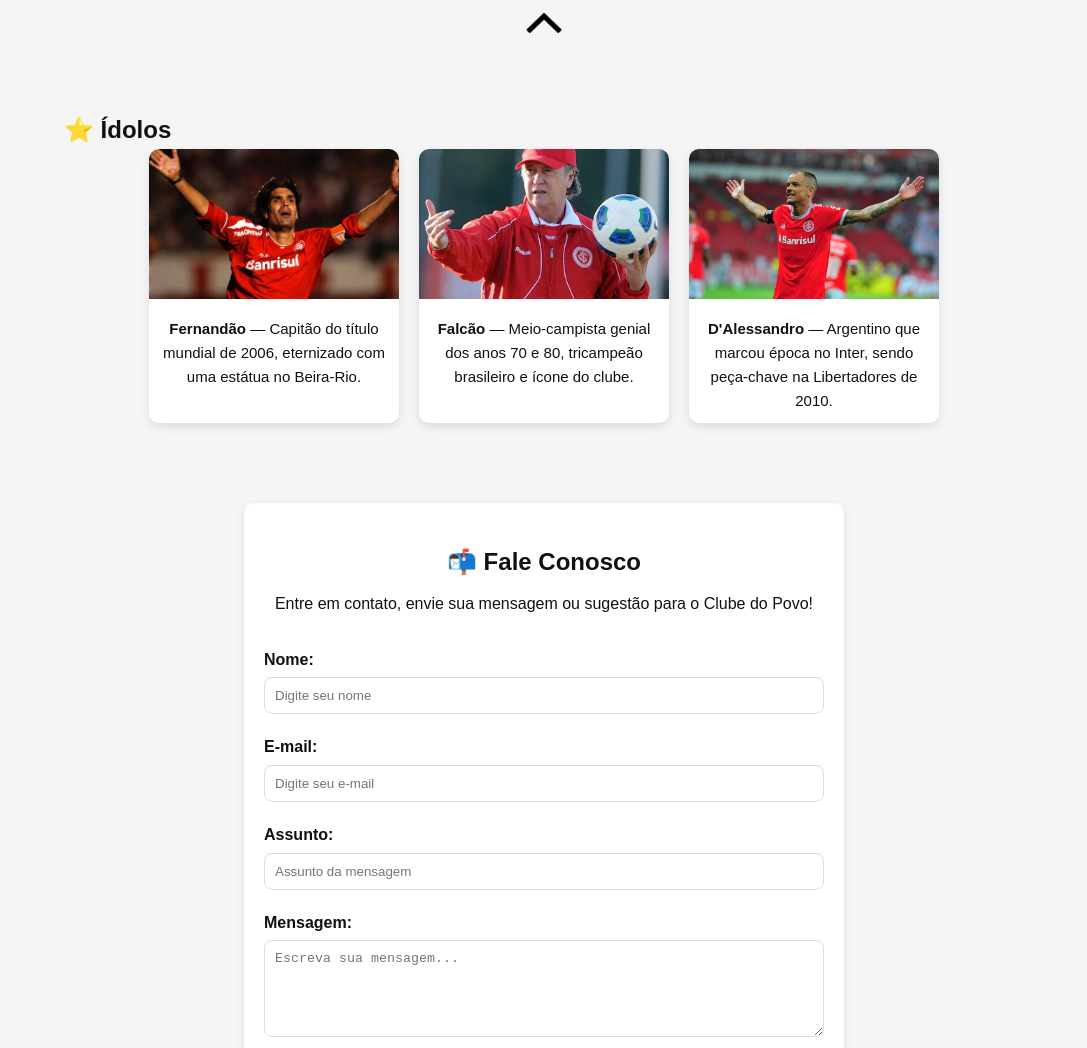
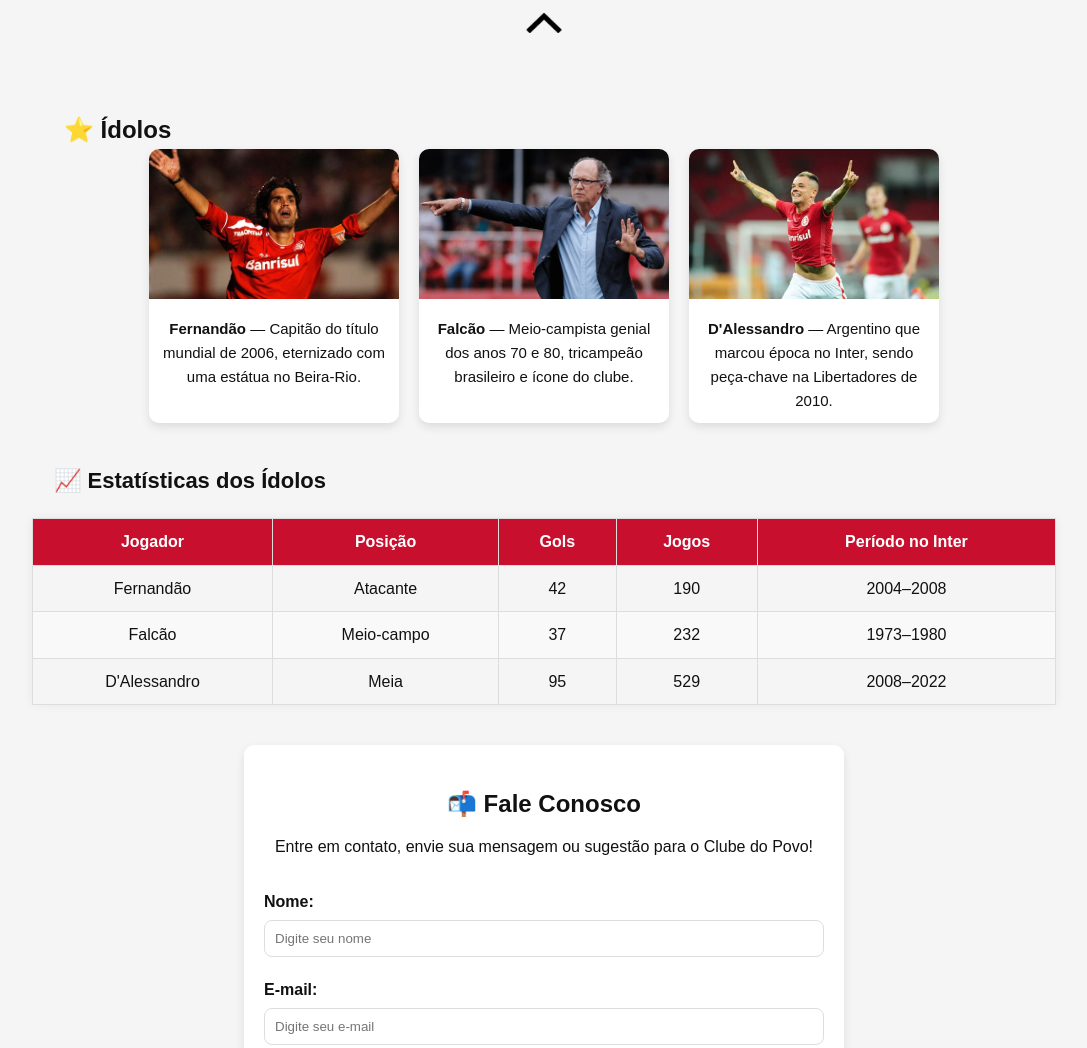
Before and after one commit to davi2989/Site-do-Inter, a plain HTML site: page index.html in a window 1280 px wide. Shown: the part 1588-2636 px from the top of the page, without its empty margins (96-1183 px from the left). Drawn offline with Linux system fonts and the light colour scheme.

Commit message:
Add files via upload

```diff
--- a/index.html
+++ b/index.html
@@ -12,7 +12,7 @@
 <body>
     <header id="cabecalho">
         <div class="logo">
-            <img src="./assets/img/logo.png" alt="Logo do Inter">
+            <img src="./assets/img/logo.inter.png" alt="Logo do Inter">
             <h1>Sport Club Internacional</h1>
         </div>
         <nav>
@@ -86,18 +86,55 @@
                 </div>
 
                 <div class="card">
-                    <img src="./assets/img/falcao.avif" alt="Falcão">
+                    <img src="./assets/img/falcao.png" alt="Falcão">
                     <p><strong>Falcão</strong> — Meio-campista genial dos anos 70 e 80, tricampeão brasileiro e ícone do
                         clube.</p>
                 </div>
 
                 <div class="card">
-                    <img src="./assets/img/dalessandro.webp" alt="imagem de D'alessandro">
+                    <img src="./assets/img/Dale.webp" alt="imagem de D'alessandro">
                     <p><strong>D'Alessandro</strong> — Argentino que marcou época no Inter, sendo peça-chave na
                         Libertadores de 2010.</p>
                 </div>
             </div>
         </section>
+        <div class="tabela-wrapper">
+            <h3 class="titulo-tabela">📈 Estatísticas dos Ídolos</h3>
+            <table class="tabela-idolos">
+                <thead>
+                    <tr>
+                        <th>Jogador</th>
+                        <th>Posição</th>
+                        <th>Gols</th>
+                        <th>Jogos</th>
+                        <th>Período no Inter</th>
+                    </tr>
+                </thead>
+                <tbody>
+                    <tr>
+                        <td>Fernandão</td>
+                        <td>Atacante</td>
+                        <td>42</td>
+                        <td>190</td>
+                        <td>2004–2008</td>
+                    </tr>
+                    <tr>
+                        <td>Falcão</td>
+                        <td>Meio-campo</td>
+                        <td>37</td>
+                        <td>232</td>
+                        <td>1973–1980</td>
+                    </tr>
+                    <tr>
+                        <td>D'Alessandro</td>
+                        <td>Meia</td>
+                        <td>95</td>
+                        <td>529</td>
+                        <td>2008–2022</td>
+                    </tr>
+                </tbody>
+            </table>
+        </div>
 
 
         <section id="contato">
--- a/styles.css
+++ b/styles.css
@@ -25,8 +25,8 @@ body {
     display: flex;
     justify-content: space-between;
     align-items: center;
-   flex-wrap: wrap;
-   border: solid black 2px;
+    flex-wrap: wrap;
+    border: solid black 2px;
 }
 
 #cabecalho .logo {
@@ -143,6 +143,44 @@ section {
     padding: 10px;
     font-size: 15px;
 }
+
+.tabela-idolos {
+    width: 80%;
+    border-collapse: collapse;
+    margin-top: 20px;
+    font-size: 16px;
+    box-shadow: 0 0 10px rgba(0, 0, 0, 0.05);
+    margin: 20px auto;
+}
+
+.tabela-idolos th,
+.tabela-idolos td {
+    border: 1px solid #ddd;
+    padding: 10px;
+    text-align: center;
+}
+
+.tabela-idolos th {
+    background-color: var(--vermelho);
+    color: white;
+}
+
+.tabela-idolos tr:nth-child(even) {
+    background-color: #f9f9f9;
+}
+
+.tabela-idolos tr:hover {
+    background-color: #f1f1f1;
+}
+
+.titulo-tabela {
+    margin-left: 150px;
+    font-size: 22px;
+    margin-bottom: 10px;
+    font-weight: bold;
+
+}
+
 
 #contato {
     background-color: var(--branco);
@@ -300,6 +338,7 @@ form button:hover {
         font-size: 1rem;
     }
 }
+
 @media (max-width: 480px) {
     #cabecalho nav ul li a {
         padding: 8px 10px;
```
Also changed, not shown: confirmacao.html (+1 -1 lines).
